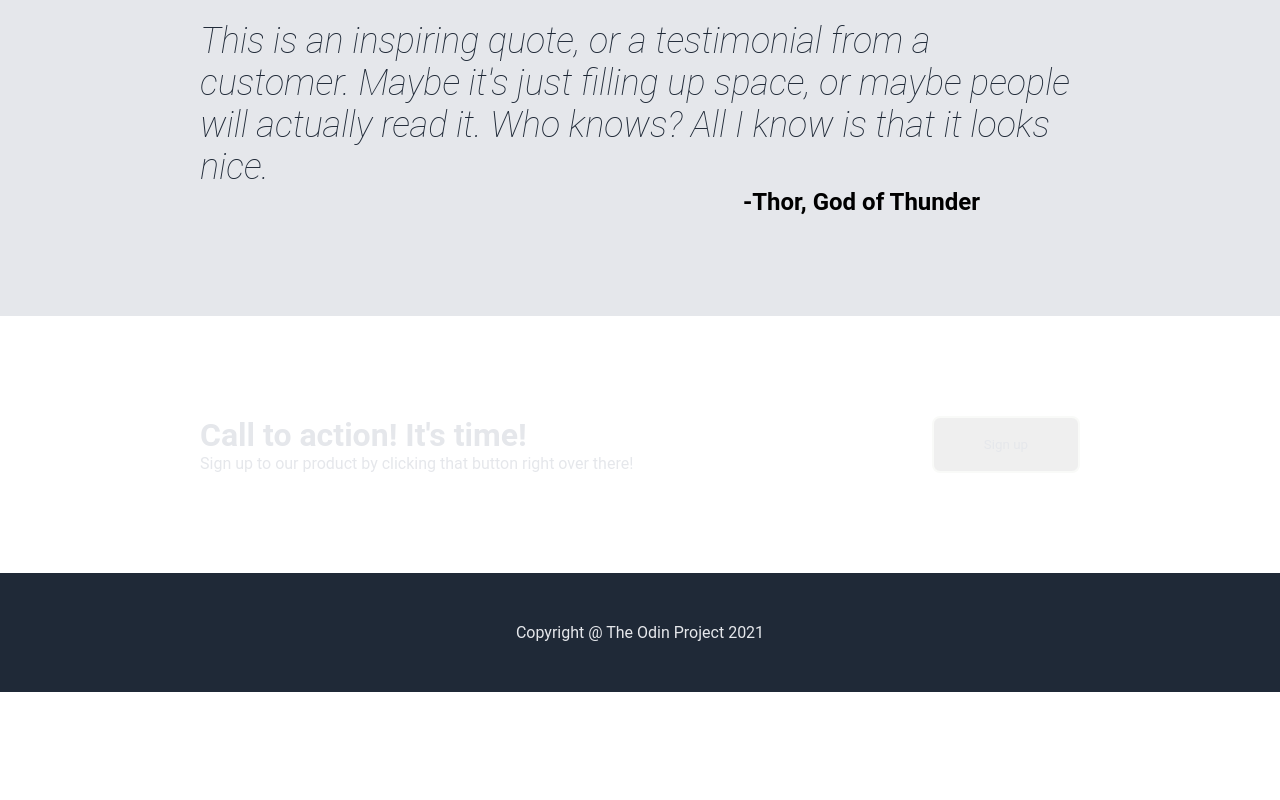
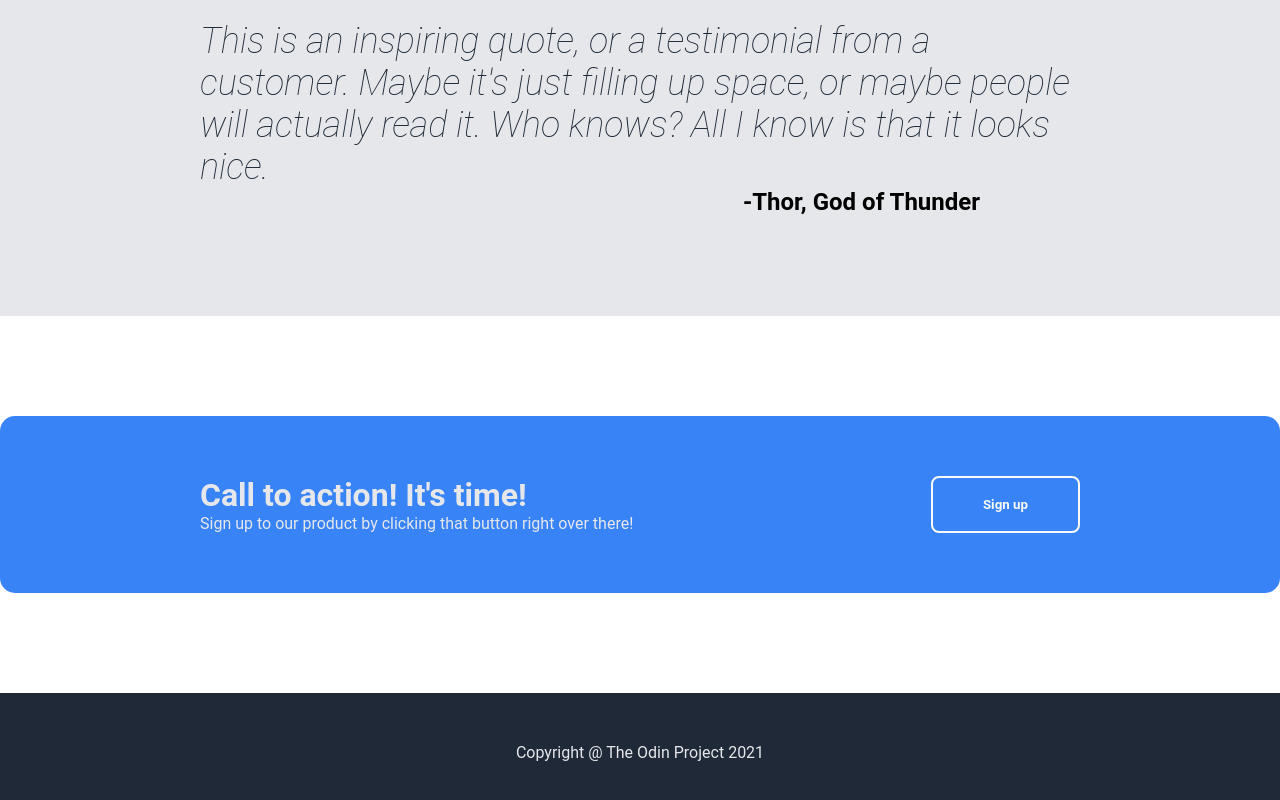
Before and after one commit to SpectorOSA/odin-project-landingpage, a plain HTML site: page index.html in a window 1280 px wide. Shown: the part 1030-1830 px from the top of the page. Before the commit the page ends 1722 px from the top, so only its background shows below. Drawn offline with Linux system fonts and the light colour scheme.

Commit message:
Had difficulty with section 4.

```diff
--- a/styles.css
+++ b/styles.css
@@ -38,8 +38,11 @@
 /* SECTION 1 */
 
 .img-placeholder {
-    background-color: gray;
+    background-color: #E5E7EB;
     text-align: center;
+    display: flex;
+    justify-content: center;
+    align-items: center;
     flex: 1;
 }
 
@@ -141,21 +144,24 @@
 }
 
 /* SECTION 4 */
-
 .section-4 {
-    padding: 100px 200px;
-
+    margin: 100px 0px;
+    padding: 60px 200px;
+    background-color: #3883F6;
     color: #E5E7EB;
+    border-radius: 15px;
     display: flex;
     justify-content: space-between;
 }
 
 .btn2 {
-    padding: 0px 50px;
+    font-weight: bold;
     border: solid 2px;
-    color: #E5E7EB;
+    background-color: #3883F6;
+    color: #F9FAF8;
     border-color: #F9FAF8;
     border-radius: 8px;
+    padding: 0px 50px;
 }
 
 /* FOOTER */
```
Also changed, not shown: 1 other file.
